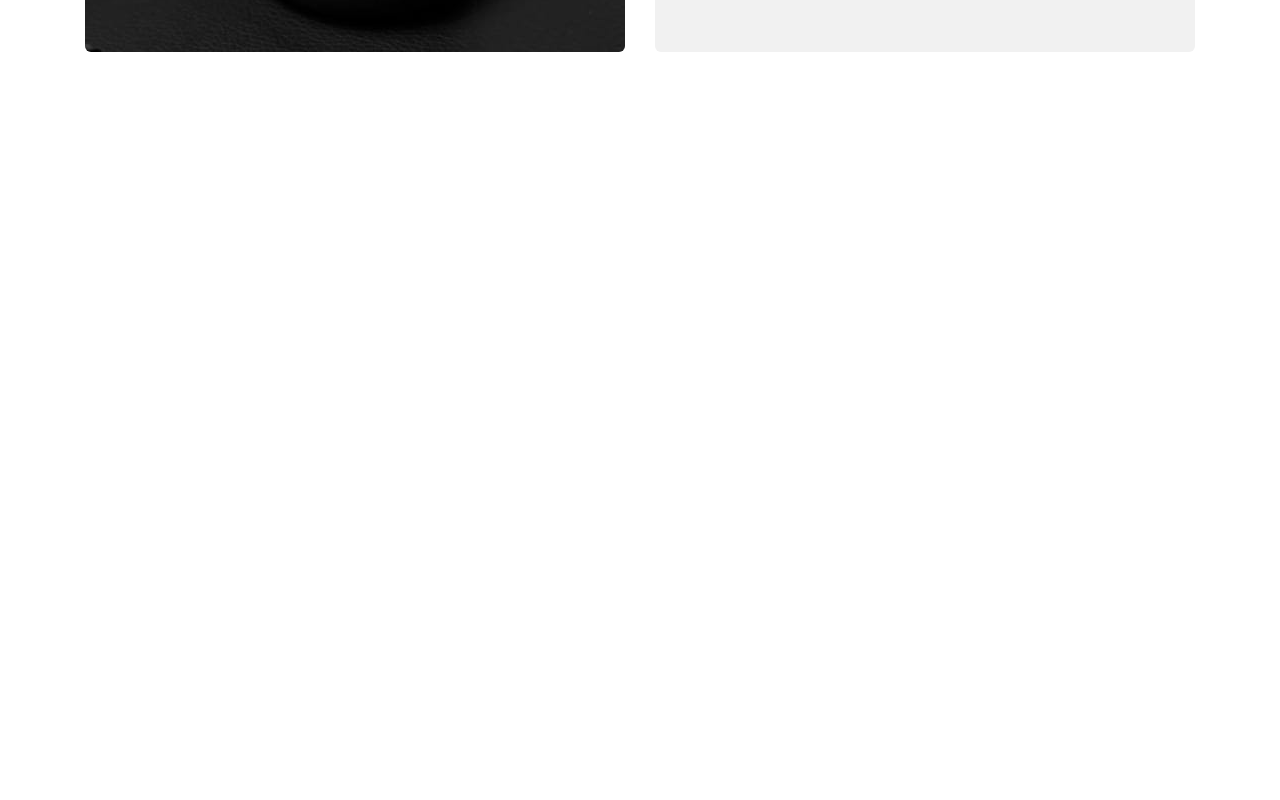
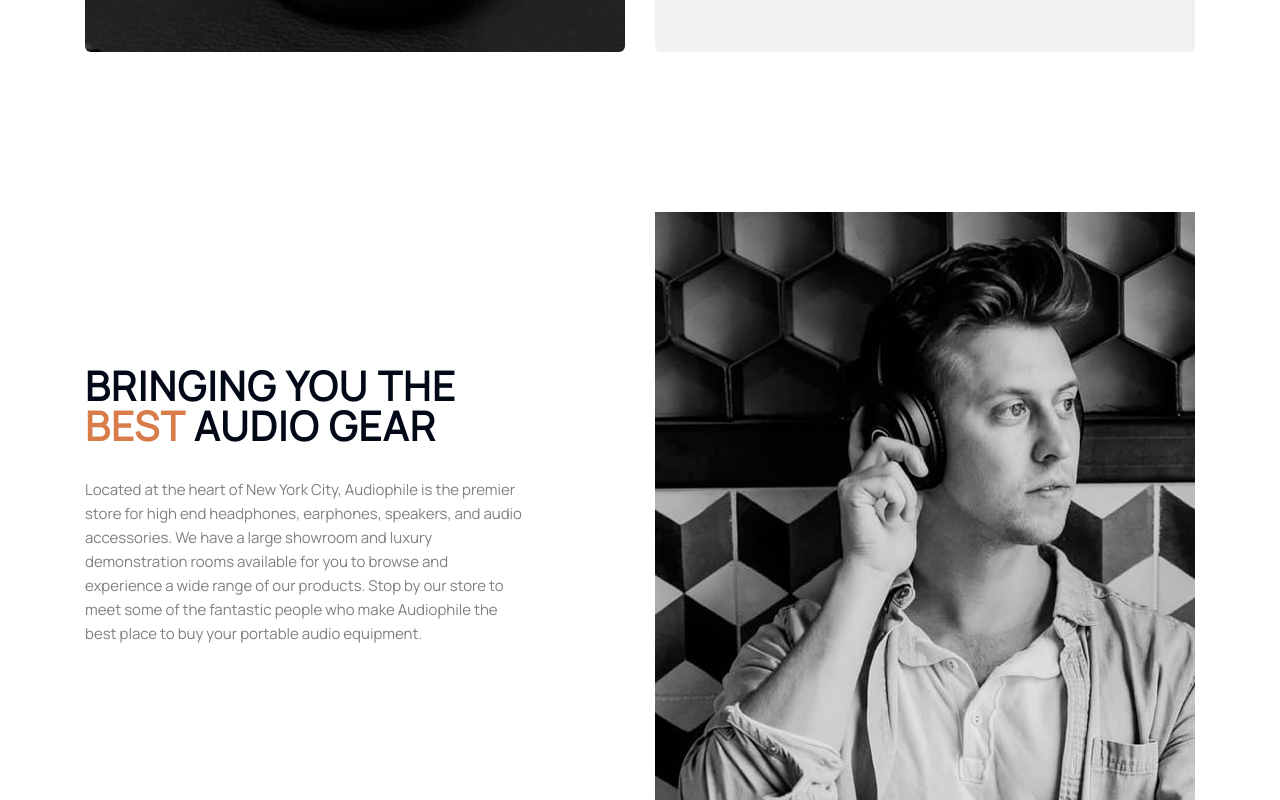
Before and after one commit to Fables7/audiophile-e-commerce, a Next.js app: page /home in a window 1280 px wide. Shown: the part 2422-3222 px from the top of the page. Before the commit the page ends 2474 px from the top, so only its background shows below. Built offline with nearby package versions, Linux system fonts and the light colour scheme.

Commit message:
Created SiteInfo component

```diff
--- a/app/globals.css
+++ b/app/globals.css
@@ -100,7 +100,7 @@
     @apply text-[2.25rem] lg:text-[3.5rem]  tracking-[2px] leading-[60px];
   }
   h2 {
-    @apply text-[2.5rem]  tracking-[1.5px];
+    @apply text-[2.5rem]  tracking-[1.5px] leading-[40px];
   }
   h3 {
     @apply text-[2rem]  tracking-[1.15px];
--- a/app/home/page.tsx
+++ b/app/home/page.tsx
@@ -3,6 +3,7 @@
 import Xx99Mark2Headphones from "@/components/images/Xx99Mark2Headphones";
 import ProductNav from "@/components/ProductNav";
 import HomeProducts from "./components/HomeProducts";
+import SiteInfo from "@/components/SiteInfo";
 
 const HomePage = () => {
   return (
@@ -12,6 +13,7 @@
         <div className="w-[1110px] flex flex-col gap-40">
           <ProductNav />
           <HomeProducts />
+          <SiteInfo />
         </div>
       </div>
     </div>
--- /dev/null
+++ b/components/SiteInfo.tsx
@@ -0,0 +1,27 @@
+import React from "react";
+import imageBestGear from "@/assets/shared/desktop/image-best-gear.jpg";
+import Image from "next/image";
+
+const SiteInfo = () => {
+  return (
+    <div className="flex justify-between items-center">
+      <div className="flex flex-col gap-8">
+        <h2 className="w-[445px]">
+          bringing you the <span className="text-[var(--orange)]">best</span>{" "}
+          audio gear
+        </h2>
+        <p className="text-black/50 w-[443px]">
+          Located at the heart of New York City, Audiophile is the premier store
+          for high end headphones, earphones, speakers, and audio accessories.
+          We have a large showroom and luxury demonstration rooms available for
+          you to browse and experience a wide range of our products. Stop by our
+          store to meet some of the fantastic people who make Audiophile the
+          best place to buy your portable audio equipment.
+        </p>
+      </div>
+      <Image src={imageBestGear} alt="image best gear" />
+    </div>
+  );
+};
+
+export default SiteInfo;
```
